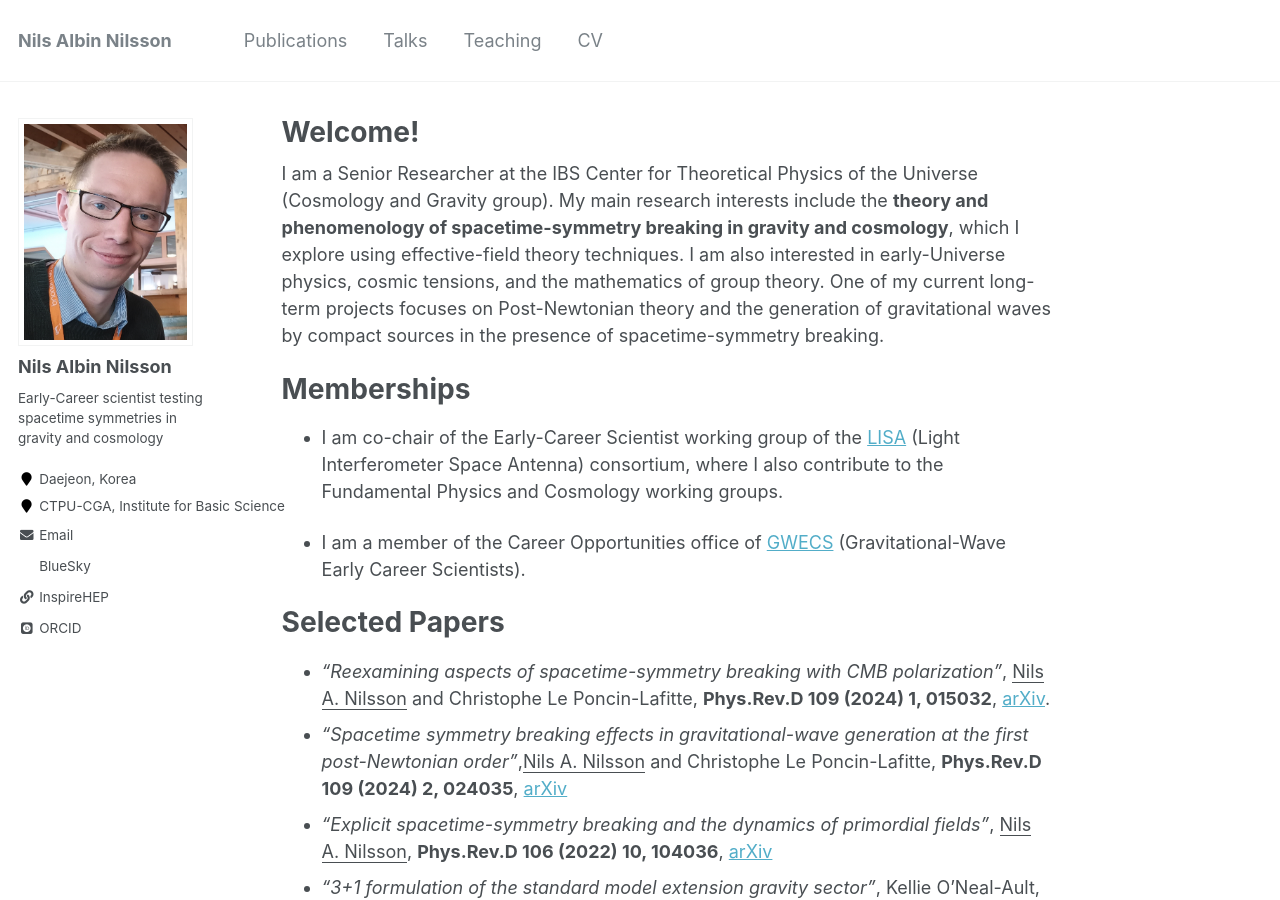
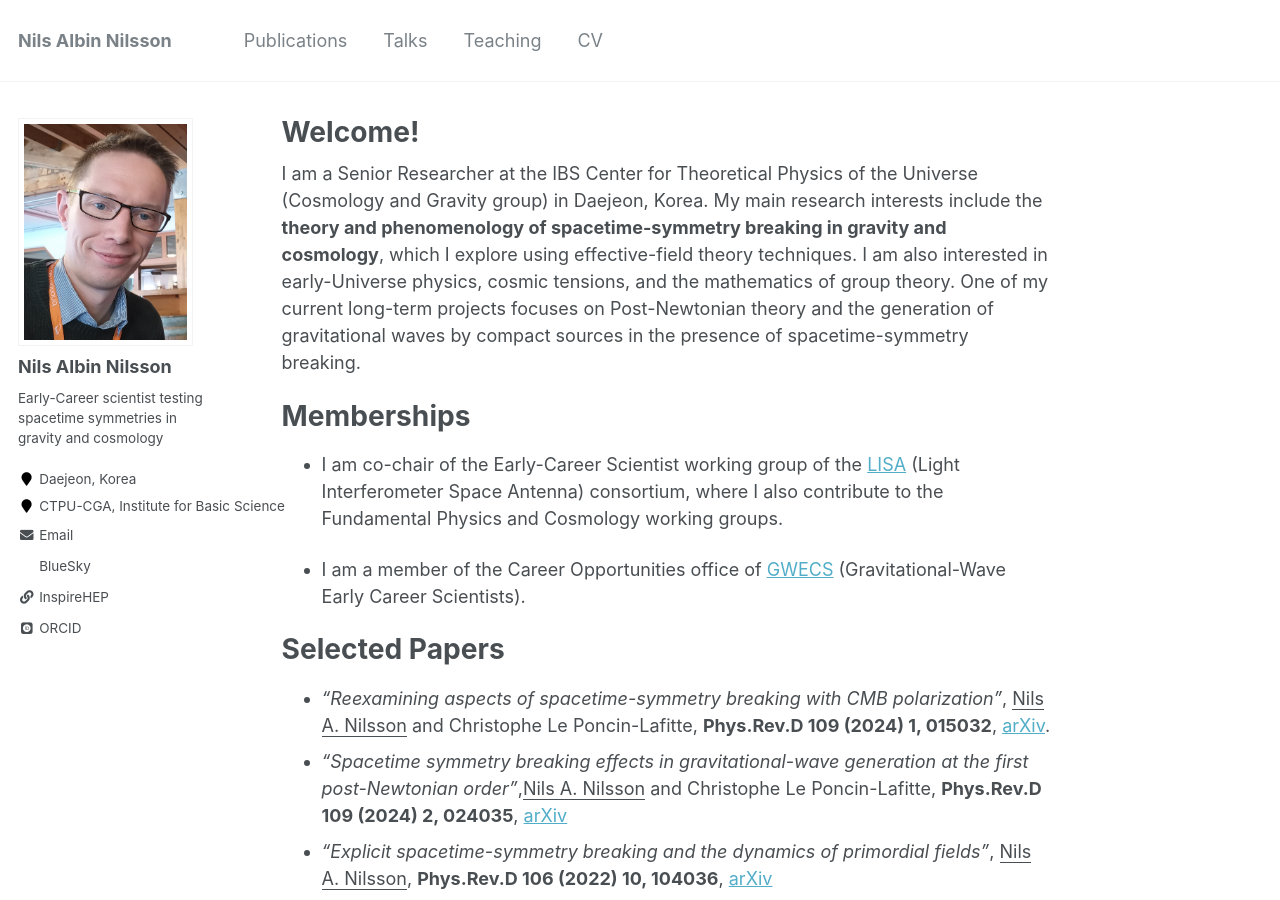
Before and after one commit to nilsanilsson/nilsanilsson.github.io, a Jekyll site: the page built from _pages/about.md, in a window 1280 px wide and 900 px high. Built offline with Jekyll 4.4.1, drawn with Linux system fonts in a browser that asks for light colours; some web fonts are replaced.

Commit message:
Update about.md

```diff
--- a/_pages/about.md
+++ b/_pages/about.md
@@ -6,7 +6,7 @@ redirect_from:
   - /about/
   - /about.html
 ---
-I am a Senior Researcher at the IBS Center for Theoretical Physics of the Universe (Cosmology and Gravity group).
+I am a Senior Researcher at the IBS Center for Theoretical Physics of the Universe (Cosmology and Gravity group) in Daejeon, Korea.
 My main research interests include the **theory and phenomenology of spacetime-symmetry breaking in gravity and cosmology**, which I explore using effective-field theory techniques. I am also interested in early-Universe physics, cosmic tensions, and the mathematics of group theory. One of my current long-term projects focuses on Post-Newtonian theory and the generation of gravitational waves by compact sources in the presence of spacetime-symmetry breaking.
 
 
```
